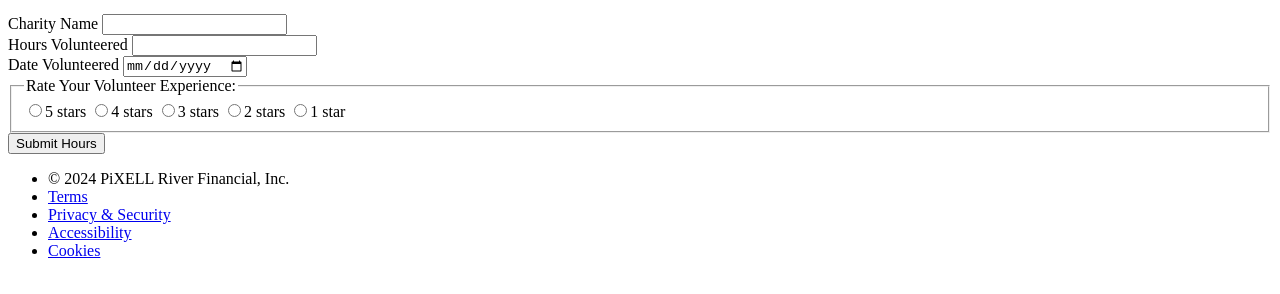
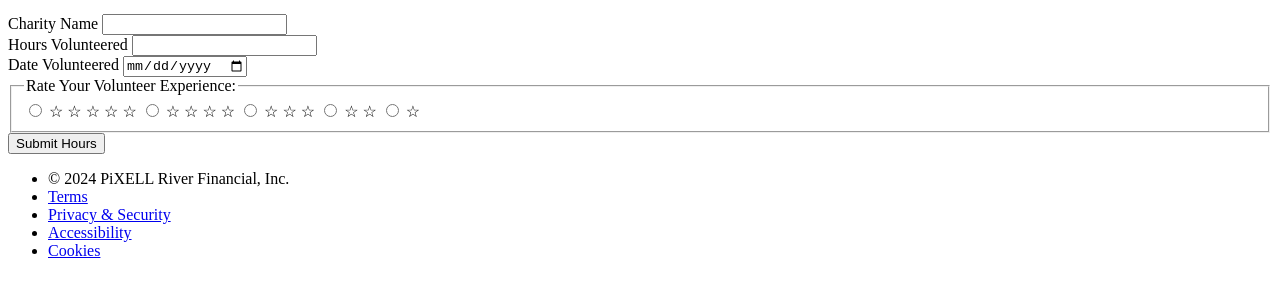
Before and after one commit to manbol/test-repo-project, a website: page pages/volunteer.html in a window 1280 px wide. Shown: the part 154-448 px from the top of the page. Drawn offline with Linux system fonts and the light colour scheme.

Commit message:
Fixed stars to be symbols

```diff
--- a/pages/volunteer.html
+++ b/pages/volunteer.html
@@ -15,7 +15,7 @@
     </div>
     <main>
         <section>
-            <form id="donation_form">
+            <form id="volunteer_form">
                 <div id="content_area">
                     <label for="name">Charity Name</label>
                     <input type="text" id="name">
@@ -31,13 +31,21 @@
                 <div id="content_area">
                     <fieldset class="star-rating">
                         <legend>Rate Your Volunteer Experience:</legend>
-                        <input type="radio" id="star5" name="rating" value="5"><label for="star5" title="5 stars">5 stars</label>
-                         <input type="radio" id="star4" name="rating" value="4"><label for="star4" title="4 stars">4 stars</label>
-                         <input type="radio" id="star3" name="rating" value="3"><label for="star3" title="3 stars">3 stars</label>
-                         <input type="radio" id="star2" name="rating" value="2"><label for="star2" title="2 stars">2 stars</label>
-                         <input type="radio" id="star1" name="rating" value="1"><label for="star1" title="1 star">1 star</label>
+                        <input type="radio" id="star5" name="rating" value="5">
+                        <label for="star5" title="5 stars">&#9734; &#9734; &#9734; &#9734; &#9734; </label>
+
+                         <input type="radio" id="star4" name="rating" value="4">
+                         <label for="star4" title="4 stars">&#9734; &#9734; &#9734; &#9734;</label>
+
+                         <input type="radio" id="star3" name="rating" value="3">
+                         <label for="star3" title="3 stars">&#9734; &#9734; &#9734;</label>
+
+                         <input type="radio" id="star2" name="rating" value="2">
+                         <label for="star2" title="2 stars">&#9734; &#9734;</label>
+
+                         <input type="radio" id="star1" name="rating" value="1">
+                         <label for="star1" title="1 star">&#9734;</label>
                         </fieldset>
-
                 </div>
 
                 <button id="submit-hours">Submit Hours</button>
```
